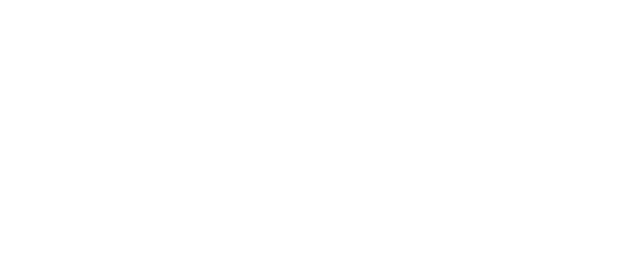
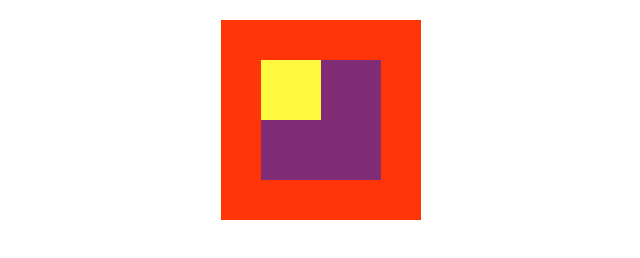
Before and after one commit to StephHiyagon/esquemas, a plain HTML site: page index.html in a window 1280 px wide. Shown: the whole page, without its empty margins (319-959 px from the left). Drawn offline with Linux system fonts and the light colour scheme.

Commit message:
estilos en css y elementos creados por js

```diff
--- a/css/main.css
+++ b/css/main.css
@@ -0,0 +1,30 @@
+body{
+  padding: 0;
+  margin: 0;
+}
+
+#red{
+  position:relative;
+  width: 200px;
+  height: 200px;
+  background-color: #FF3508;
+  margin:20px auto;
+}
+
+#purple{
+  position:relative;
+  width:120px;
+  height: 120px;
+  top:40px;
+  margin:auto;
+  background-color: #802C76;
+}
+
+#yellow{
+  position:absolute;
+  top:0;
+  left:0;
+  width:60px;
+  height: 60px;
+  background-color: #FFF83F;
+}
--- a/js/app.js
+++ b/js/app.js
@@ -0,0 +1,14 @@
+
+window.addEventListener('load',function(){
+  var panel=document.getElementsByTagName('body')[0];
+  var div1=document.createElement('div');
+  div1.setAttribute("id","red");
+  var div2=document.createElement('div');
+  div2.setAttribute("id","purple");
+  var div3=document.createElement('div');
+  div3.setAttribute("id","yellow");
+
+  div1.appendChild(div2);
+  div2.appendChild(div3);
+  panel.appendChild(div1);
+})
```
Also changed, not shown: index.html (+8 -0 lines).
